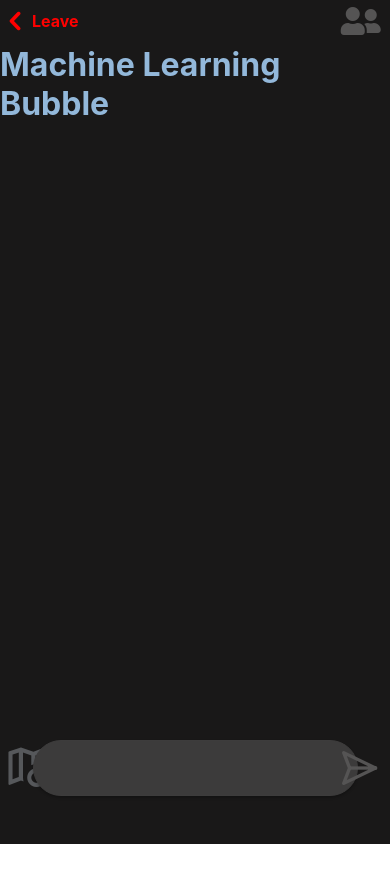
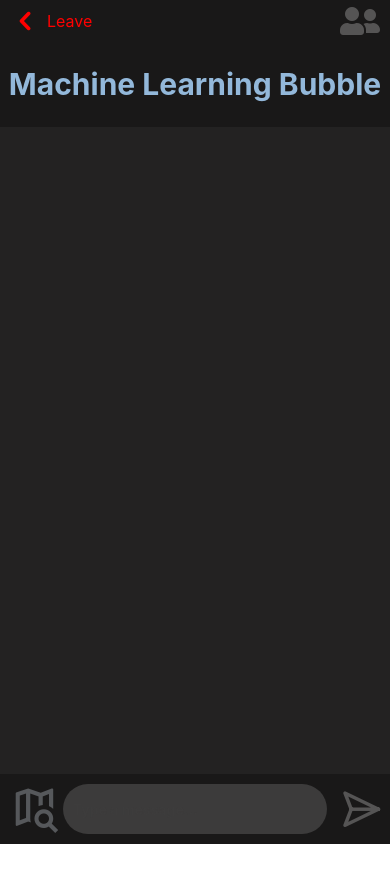
Before and after one commit to cse442-at-ub/project-group-byte-bandits, a React Native app in the folder app/: screen /Chatroom in a window 390 px wide. Shown: the top 882 px of the page. After the commit the page ends 844 px from the top, so only its background shows below. Built offline with nearby package versions, Linux system fonts and the light colour scheme.

Commit message:
added KeyboardAvoidingView for Chatroom

```diff
--- a/app/src/screens/Chatroom/Chatroom.js
+++ b/app/src/screens/Chatroom/Chatroom.js
@@ -6,6 +6,9 @@ import {
   Text,
   TouchableOpacity,
   TextInput,
+  KeyboardAvoidingView,
+  Platform,
+  ScrollView,
 } from "react-native";
 import {
   Entypo,
@@ -16,153 +19,128 @@ import {
 
 export const Chatroom = () => {
   return (
-    <View style={styles.ChatroomBackground}>
-      <SafeAreaView style={{ flex: 1 }}>
+    <SafeAreaView style={styles.ChatroomBackground}>
       <View style={styles.topBar}>
         <TouchableOpacity style={styles.leaveButton}>
           <Entypo name="chevron-left" size={32} color="red" />
           <Text style={styles.leaveText}>Leave</Text>
         </TouchableOpacity>
-          {/* padding View */}
-          <View
-            style={{ display: "flex", height: "100%", width: "70%" }}
-          ></View>
-          <View style={styles.leaveButton}>
-            <TouchableOpacity>
+        <View style={{ flex: 1 }} />
+        <TouchableOpacity style={styles.leaveButton}>
           <FontAwesome5 name="user-friends" size={32} color="#555454" />
         </TouchableOpacity>
-          </View>
       </View>
 
       <View style={styles.chatroomTitle}>
         <Text style={styles.chatroomTitleText}>Machine Learning Bubble</Text>
       </View>
 
-        {/* WHERE CHATS WILL RENDER */}
-        <View style={styles.chatroomBody}></View>
+      <KeyboardAvoidingView
+        behavior={Platform.OS === "ios" ? "padding" : "height"}
+        style={styles.keyboardAvoid}
+        keyboardVerticalOffset={Platform.OS === "ios" ? 0 : 0}
+      >
+        <ScrollView style={styles.chatroomBody}>
+          {/* Chat messages will go here */}
+        </ScrollView>
+
         <View style={styles.bottomBar}>
-          <View style={styles.mapIcon}>
-            <TouchableOpacity>
+          <TouchableOpacity style={styles.mapIcon}>
             <MaterialCommunityIcons
               name="map-search-outline"
               size={50}
               color={"#56585B"}
             />
           </TouchableOpacity>
-          </View>
           <View style={styles.textBox}>
             <TextInput
               style={styles.searchBar}
-              placeholder=""
+              placeholder="Type a message..."
               placeholderTextColor={"#3D3C3C"}
-              maxLength={10}
+              maxLength={40}
             />
           </View>
-          <View style={styles.sendMessage}>
-            <TouchableOpacity>
+          <TouchableOpacity style={styles.sendMessage}>
             <Feather
               name="send"
-                size={40}
+              size={42}
               color={"#555454"}
               style={{ transform: [{ rotate: "45deg" }] }}
             />
           </TouchableOpacity>
         </View>
-        </View>
+      </KeyboardAvoidingView>
     </SafeAreaView>
-    </View>
   );
 };
 
 const styles = StyleSheet.create({
-  searchBar: {
-    shadowColor: "#000",
-    shadowOffset: {
-      width: 0,
-      height: 2,
-    },
-    shadowOpacity: 0.23,
-    shadowRadius: 2.62,
-    elevation: 4,
-    height: "55%",
-    width: "100%%",
-    borderRadius: 30,
-    borderColor: "#3D3C3C",
-    borderWidth: 1,
-    backgroundColor: "#3C3B3B",
-    color: "#56585B",
-    fontWeight: "bold",
-    paddingLeft: 15,
-    paddingRight: 85,
-  },
-  sendMessage: {
-    display: "flex",
-    justifyContent: "center",
-    alignItems: "flex-start",
-    height: "60%",
-    width: "15%",
-  },
-  textBox: {
-    display: "flex",
-    justifyContent: "center",
-    alignItems: "center",
-    height: "60%",
-    width: "70%",
-  },
-  mapIcon: {
-    display: "flex",
-    justifyContent: "center",
-    alignItems: "center",
-    height: "60%",
-    width: "15%",
-  },
-  bottomBar: {
-    display: "flex",
-    flexDirection: "row",
-    height: "20%",
-    width: "100%",
-  },
-  chatroomBody: {
-    display: "flex",
-    height: "70%",
-    width: "100%",
-  },
-  chatroomTitleText: {
-    fontWeight: "bold",
-    fontSize: 32,
-    color: "#93B8DA",
-  },
-  chatroomTitle: {
-    display: "flex",
-    justifyContent: "center",
-    alignItems: "center",
-    height: "10%",
-    width: "100%",
-  },
-  leaveText: {
-    fontWeight: "bold",
-    fontSize: 16,
-    color: "red",
-  },
-  leaveButton: {
-    display: "flex",
-    height: "100%",
-    width: "15%",
-    flexDirection: "row",
-    justifyContent: "space-evenly",
-    alignItems: "center",
+  ChatroomBackground: {
+    flex: 1,
+    backgroundColor: "#191818",
   },
   topBar: {
     display: "flex",
     flexDirection: "row",
+    alignItems: "center",
+    paddingHorizontal: 10,
     height: "5%",
-    width: "100%",
+    backgroundColor: "#191818",
+  },
+  leaveButton: {
+    flexDirection: "row",
+    alignItems: "center",
+  },
+  chatroomTitle: {
+    display: "flex",
+    alignItems: "center",
+    justifyContent: "center",
+    height: "10%",
+    backgroundColor: "#191818",
+  },
+  chatroomTitleText: {
+    fontWeight: "bold",
+    fontSize: 30,
+    color: "#93B8DA",
+  },
+  keyboardAvoid: {
+    flex: 1,
+  },
+  chatroomBody: {
+    flex: 1,
+    backgroundColor: "#232222",
   },
 
-  ChatroomBackground: {
+  bottomBar: {
+    flexDirection: "row",
+    alignItems: "center",
+    padding: 10,
+  },
+  mapIcon: {
     flex: 1,
-    height: "100%",
-    width: "100%",
-    backgroundColor: "#191818",
+    justifyContent: "center",
+    alignItems: "center",
+  },
+  textBox: {
+    flex: 5,
+    justifyContent: "center",
+  },
+  sendMessage: {
+    flex: 1,
+    alignItems: "center",
+    justifyContent: "flex-start",
+  },
+  searchBar: {
+    padding: 10,
+    height: 50,
+    borderRadius: 30,
+    backgroundColor: "#3C3B3B",
+    color: "#56585B",
+    fontWeight: "bold",
+  },
+  leaveText: {
+    fontSize: 16,
+    color: "red",
+    marginLeft: 5,
   },
 });
```
Lines whose indentation alone changed are shown as unchanged.
